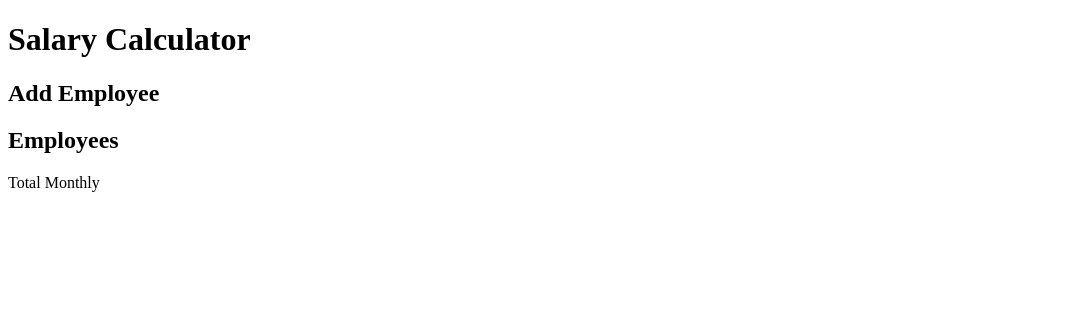
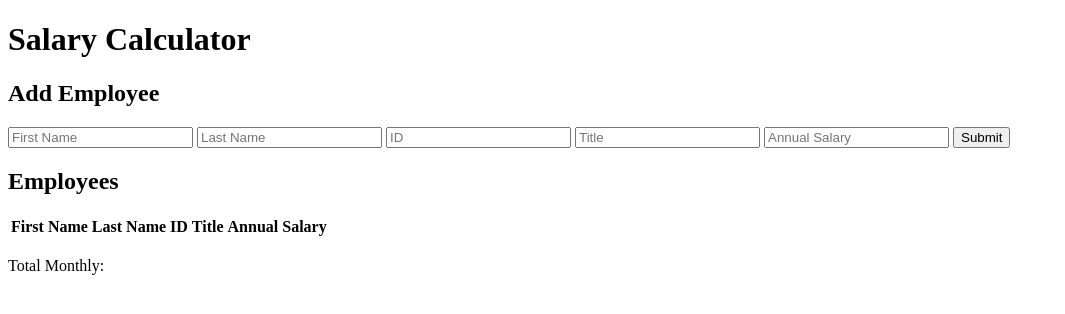
Before and after one commit to ldonohoo/weekend-salary-calculator, a website: page index.html in a window 1280 px wide. Shown: the whole page, without its empty margins (0-1065 px from the left). Drawn offline with Linux system fonts and the light colour scheme.

Commit message:
adding employee, need to check tests

```diff
--- a/index.html
+++ b/index.html
@@ -2,8 +2,9 @@
 <html lang="en">
 <head>
   <meta charset="UTF-8">
-  <link rel="stylesheet" href="style.css">
+  <link rel="stylesheet" href="styles.css">
   <title>Salary Calculator</title>
+  <script src="salary-calc.js" defer></script>
 </head>
 <body>
   <header>
@@ -11,10 +12,54 @@
   </header>
   <main>
     <h2>Add Employee</h2>
-    <h2>Employees</h2>
+      <form>
+        <input id="first-name"
+          type="text"
+          placeholder="First Name"
+          data-testid="firstNameInput"
+          required/>
+        <input id="last-name"
+          type="text"
+          placeholder="Last Name"
+          data-testid="lastNameInput"
+          required/>
+        <input id="employee-id"
+          type="text"
+          placeholder="ID"
+          data-testid="idInput"
+          required/>
+        <input id="title"
+          type="text"
+          placeholder="Title"
+          data-testid="titleInput"
+          required/>
+        <input id="annual-salary"
+          type="text"
+          placeholder="Annual Salary"
+          data-testid="annualSalaryInput"
+          required/>
+        <button id="submit-employee"
+                onclick="addNewEmployee(event)"
+                data-testid="submitButton">Submit</button>
+      </form>
+    <h2 id="tryme">Employees</h2>
+    <table>
+      <thead>
+        <tr>
+          <th>First Name</th>
+          <th>Last Name</th>
+          <th>ID</th>
+          <th>Title</th>
+          <th>Annual Salary</th>
+        </tr>
+      </thead>
+      <tbody id="table-body">
+        <tr></tr>
+      </tbody>
+  </table>
   </main>
   <footer>
-    <p>Total Monthly</p>
+    <p id="total-monthly" class="over-budget">Total Monthly: </p>
   </footer>
 </body>
 </html>
```
Also changed, not shown: script.js (added, +105 -0 lines), styles.css (added), 1 other file.
